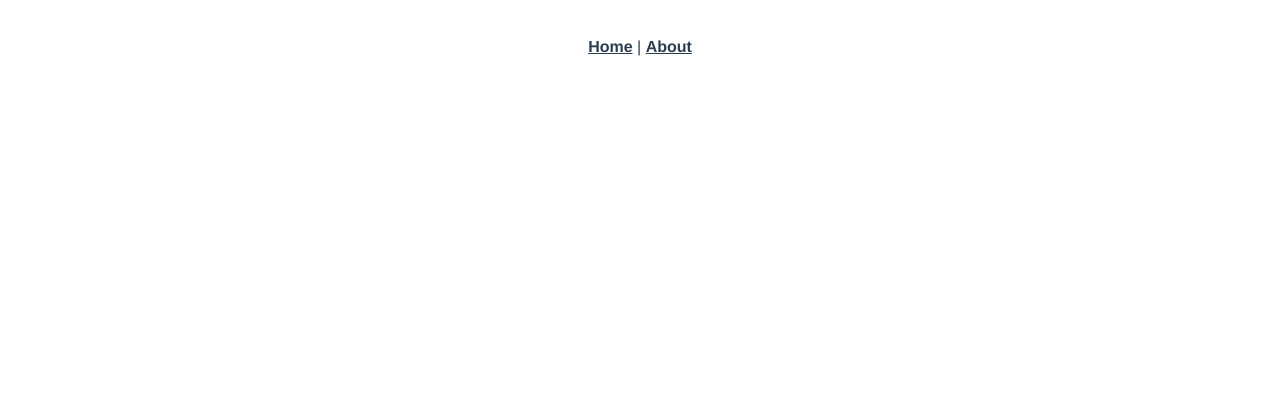
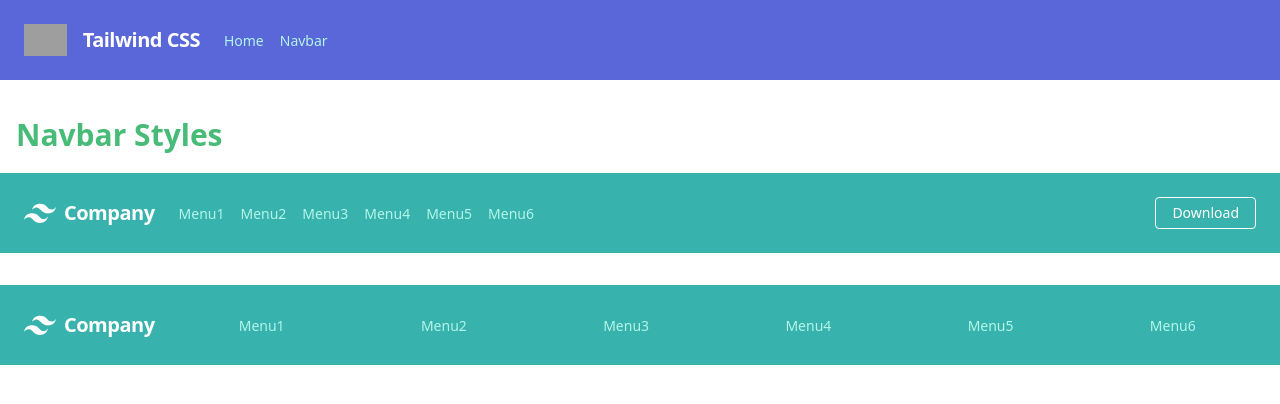
Before and after one commit to Gr4vity4/vue-tailwindcss, a Vue app: page /#/navbar in a window 1280 px wide. Shown: the top 404 px of the page. Built offline with nearby package versions, Linux system fonts and the light colour scheme; grey boxes are pictures that could not be loaded.

Commit message:
Add Navbar Styles.

```diff
--- a/package.json
+++ b/package.json
@@ -10,7 +10,8 @@
   "dependencies": {
     "core-js": "^2.6.5",
     "vue": "^2.6.10",
-    "vue-router": "^3.0.3"
+    "vue-router": "^3.0.3",
+    "tailwindcss": "^1.0.5"
   },
   "devDependencies": {
     "@vue/cli-plugin-babel": "^3.9.0",
--- a/src/App.vue
+++ b/src/App.vue
@@ -1,31 +1,24 @@
 <template>
-  <div id="app">
-    <div id="nav">
-      <router-link to="/">Home</router-link> |
-      <router-link to="/about">About</router-link>
-    </div>
-    <router-view/>
+  <div class="container max-w-full">
+    <nav class="flex items-center justify-between flex-wrap bg-indigo-600 p-6">
+      <div class="flex items-center flex-shrink-0 text-white mr-6">
+        <img src="https://upload.wikimedia.org/wikipedia/commons/thumb/9/95/Vue.js_Logo_2.svg/1024px-Vue.js_Logo_2.svg.png" alt="Logo" class="h-8 mr-4">
+        <span class="font-semibold text-xl tracking-tight">Tailwind CSS</span>
+      </div>
+      <div class="block lg:hidden">
+        <button class="flex items-center px-3 py-2 border rounded text-teal-200 border-teal-400 hover:text-white hover:border-white">
+          <svg class="fill-current h-3 w-3" viewBox="0 0 20 20" xmlns="http://www.w3.org/2000/svg">
+            <title>Menu</title>
+            <path d="M0 3h20v2H0V3zm0 6h20v2H0V9zm0 6h20v2H0v-2z"/></svg>
+        </button>
+      </div>
+      <div class="w-full block flex-grow lg:flex lg:items-center lg:w-auto">
+        <div class="text-sm lg:flex-grow">
+            <router-link to="/" class="block mt-4 lg:inline-block lg:mt-0 text-teal-200 hover:text-white mr-4" active-class="text-white">Home</router-link>
+            <router-link to="/navbar" class="block mt-4 lg:inline-block lg:mt-0 text-teal-200 hover:text-white mr-4">Navbar</router-link>
+        </div>
+      </div>
+    </nav>
+    <router-view class="pt-8"/>
   </div>
 </template>
-
-<style>
-#app {
-  font-family: 'Avenir', Helvetica, Arial, sans-serif;
-  -webkit-font-smoothing: antialiased;
-  -moz-osx-font-smoothing: grayscale;
-  text-align: center;
-  color: #2c3e50;
-}
-#nav {
-  padding: 30px;
-}
-
-#nav a {
-  font-weight: bold;
-  color: #2c3e50;
-}
-
-#nav a.router-link-exact-active {
-  color: #42b983;
-}
-</style>
--- a/src/main.js
+++ b/src/main.js
@@ -1,6 +1,7 @@
 import Vue from 'vue';
 import App from './App.vue';
 import router from './router';
+import 'tailwindcss/dist/tailwind.min.css';
 
 Vue.config.productionTip = false;
 
--- a/src/router.js
+++ b/src/router.js
@@ -12,12 +12,12 @@ export default new Router({
       component: Home,
     },
     {
-      path: '/about',
-      name: 'about',
+      path: '/navbar',
+      name: 'navbar',
       // route level code-splitting
       // this generates a separate chunk (about.[hash].js) for this route
       // which is lazy-loaded when the route is visited.
-      component: () => import(/* webpackChunkName: "about" */ './views/About.vue'),
+      component: () => import(/* webpackChunkName: "about" */ './views/Navbar.vue'),
     },
   ],
 });
--- a/src/views/About.vue
+++ /dev/null
@@ -1,5 +0,0 @@
-<template>
-  <div class="about">
-    <h1>This is an about page</h1>
-  </div>
-</template>
--- a/src/views/Home.vue
+++ b/src/views/Home.vue
@@ -1,18 +1,15 @@
 <template>
   <div class="home">
-    <img alt="Vue logo" src="../assets/logo.png">
-    <HelloWorld msg="Welcome to Your Vue.js App"/>
+    <h1>This is an home page</h1>
   </div>
 </template>
 
 <script>
 // @ is an alias to /src
-import HelloWorld from '@/components/HelloWorld.vue';
+
 
 export default {
   name: 'home',
-  components: {
-    HelloWorld,
-  },
+  components: { },
 };
 </script>
--- /dev/null
+++ b/src/views/Navbar.vue
@@ -0,0 +1,87 @@
+<template>
+  <div>
+    <p class="text-3xl font-bold mb-4 pl-4 text-green-500">Navbar Styles</p>
+    <nav class="flex items-center justify-between flex-wrap bg-teal-500 p-6">
+      <div class="flex items-center flex-shrink-0 text-white mr-6">
+        <svg class="fill-current h-8 w-8 mr-2" width="54" height="54" viewBox="0 0 54 54" xmlns="http://www.w3.org/2000/svg">
+          <path d="M13.5 22.1c1.8-7.2 6.3-10.8 13.5-10.8 10.8 0 12.15 8.1 17.55 9.45 3.6.9 6.75-.45 9.45-4.05-1.8 7.2-6.3 10.8-13.5 10.8-10.8 0-12.15-8.1-17.55-9.45-3.6-.9-6.75.45-9.45 4.05zM0 38.3c1.8-7.2 6.3-10.8 13.5-10.8 10.8 0 12.15 8.1 17.55 9.45 3.6.9 6.75-.45 9.45-4.05-1.8 7.2-6.3 10.8-13.5 10.8-10.8 0-12.15-8.1-17.55-9.45-3.6-.9-6.75.45-9.45 4.05z"/>
+        </svg>
+        <span class="font-semibold text-xl tracking-tight">Company</span>
+      </div>
+      <div class="block lg:hidden">
+        <button class="flex items-center px-3 py-2 border rounded text-teal-200 border-teal-400 hover:text-white hover:border-white">
+          <svg class="fill-current h-3 w-3" viewBox="0 0 20 20" xmlns="http://www.w3.org/2000/svg">
+            <title>Menu</title>
+            <path d="M0 3h20v2H0V3zm0 6h20v2H0V9zm0 6h20v2H0v-2z"/></svg>
+        </button>
+      </div>
+      <div class="w-full block flex-grow lg:flex lg:items-center lg:w-auto">
+        <div class="text-sm lg:flex-grow">
+          <a href="#responsive-header" class="block mt-4 lg:inline-block lg:mt-0 text-teal-200 hover:text-white mr-4">
+            Menu1
+          </a>
+          <a href="#responsive-header" class="block mt-4 lg:inline-block lg:mt-0 text-teal-200 hover:text-white mr-4">
+            Menu2
+          </a>
+          <a href="#responsive-header" class="block mt-4 lg:inline-block lg:mt-0 text-teal-200 hover:text-white mr-4">
+            Menu3
+          </a>
+          <a href="#responsive-header" class="block mt-4 lg:inline-block lg:mt-0 text-teal-200 hover:text-white mr-4">
+            Menu4
+          </a>
+          <a href="#responsive-header" class="block mt-4 lg:inline-block lg:mt-0 text-teal-200 hover:text-white mr-4">
+            Menu5
+          </a>
+          <a href="#responsive-header" class="block mt-4 lg:inline-block lg:mt-0 text-teal-200 hover:text-white">
+            Menu6
+          </a>
+        </div>
+        <div>
+          <a href="#" class="inline-block text-sm px-4 py-2 leading-none border rounded text-white border-white hover:border-transparent hover:text-teal-500 hover:bg-white mt-4 lg:mt-0">
+            Download
+          </a>
+        </div>
+      </div>
+    </nav>
+
+    <div class="mt-8 mb-8"></div>
+
+    <nav class="flex items-center justify-between flex-wrap bg-teal-500 p-6">
+      <div class="flex items-center flex-shrink-0 text-white mr-6">
+        <svg class="fill-current h-8 w-8 mr-2" width="54" height="54" viewBox="0 0 54 54" xmlns="http://www.w3.org/2000/svg">
+          <path d="M13.5 22.1c1.8-7.2 6.3-10.8 13.5-10.8 10.8 0 12.15 8.1 17.55 9.45 3.6.9 6.75-.45 9.45-4.05-1.8 7.2-6.3 10.8-13.5 10.8-10.8 0-12.15-8.1-17.55-9.45-3.6-.9-6.75.45-9.45 4.05zM0 38.3c1.8-7.2 6.3-10.8 13.5-10.8 10.8 0 12.15 8.1 17.55 9.45 3.6.9 6.75-.45 9.45-4.05-1.8 7.2-6.3 10.8-13.5 10.8-10.8 0-12.15-8.1-17.55-9.45-3.6-.9-6.75.45-9.45 4.05z"/>
+        </svg>
+        <span class="font-semibold text-xl tracking-tight">Company</span>
+      </div>
+      <div class="block lg:hidden">
+        <button class="flex items-center px-3 py-2 border rounded text-teal-200 border-teal-400 hover:text-white hover:border-white">
+          <svg class="fill-current h-3 w-3" viewBox="0 0 20 20" xmlns="http://www.w3.org/2000/svg">
+            <title>Menu</title>
+            <path d="M0 3h20v2H0V3zm0 6h20v2H0V9zm0 6h20v2H0v-2z"/></svg>
+        </button>
+      </div>
+      <div class="w-full block flex-grow lg:flex lg:items-center lg:w-auto">
+        <div class="text-sm lg:w-full lg:flex lg:justify-around">
+          <a href="#responsive-header" class="block mt-4 lg:inline-block lg:mt-0 text-teal-200 hover:text-white mr-4">
+            Menu1
+          </a>
+          <a href="#responsive-header" class="block mt-4 lg:inline-block lg:mt-0 text-teal-200 hover:text-white mr-4">
+            Menu2
+          </a>
+          <a href="#responsive-header" class="block mt-4 lg:inline-block lg:mt-0 text-teal-200 hover:text-white mr-4">
+            Menu3
+          </a>
+          <a href="#responsive-header" class="block mt-4 lg:inline-block lg:mt-0 text-teal-200 hover:text-white mr-4">
+            Menu4
+          </a>
+          <a href="#responsive-header" class="block mt-4 lg:inline-block lg:mt-0 text-teal-200 hover:text-white mr-4">
+            Menu5
+          </a>
+          <a href="#responsive-header" class="block mt-4 lg:inline-block lg:mt-0 text-teal-200 hover:text-white">
+            Menu6
+          </a>
+        </div>
+      </div>
+    </nav>
+  </div>
+</template>
```
Also changed, not shown: 2 other files (tests, documents, lock files or other folders).
